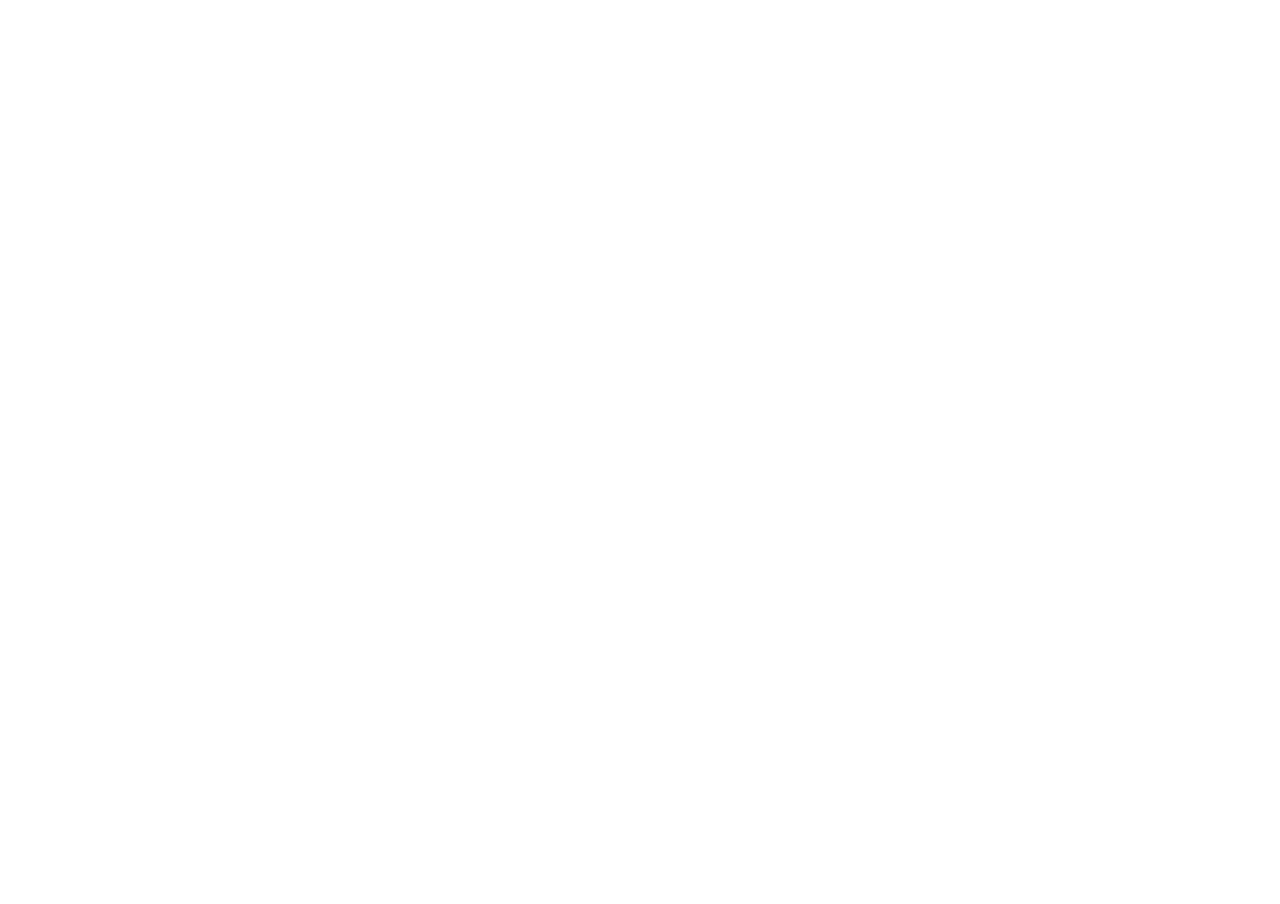
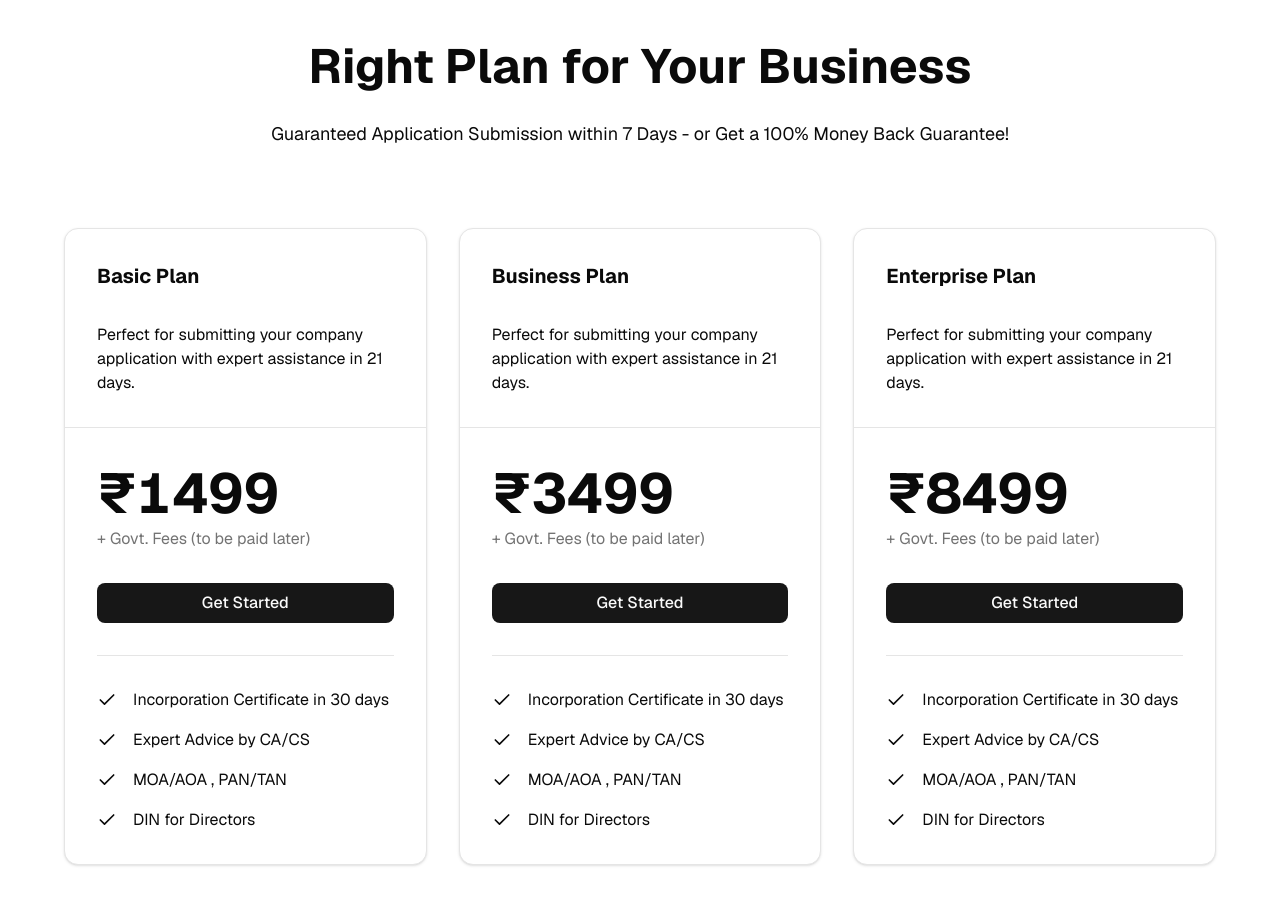
Before and after one commit to 0xdeathstalker/curly-rotary-phone, a Next.js app: page / in a window 1280 px wide. Shown: the part 1200-2104 px from the top of the page. Before the commit the page ends 1124 px from the top, so only its background shows below. Built offline with nearby package versions, Linux system fonts and the light colour scheme.

Commit message:
add: pricing section & updated mobile responsiveness

```diff
--- a/src/app/page.tsx
+++ b/src/app/page.tsx
@@ -1,4 +1,5 @@
 import { Hero } from "@/components/sections/hero";
+import { Pricing } from "@/components/sections/pricing";
 import { TrustedCompanies } from "@/components/sections/trusted-companies";
 
 export default function Home() {
@@ -7,6 +8,8 @@
       <Hero />
 
       <TrustedCompanies />
+
+      <Pricing />
     </main>
   );
 }
--- a/src/components/sections/hero.tsx
+++ b/src/components/sections/hero.tsx
@@ -28,7 +28,7 @@
         </Button>
       </div>
 
-      <form className="border p-8 w-full md:w-auto md:p-12 md:grow">
+      <form className="border rounded-md shadow-md p-8 w-full md:w-auto md:p-12 md:grow">
         <h1 className="text-2xl md:text-4xl font-bold mb-9">
           Register your private ltd. company
         </h1>
--- /dev/null
+++ b/src/components/sections/pricing.tsx
@@ -0,0 +1,97 @@
+import { Check } from "lucide-react";
+import Link from "next/link";
+import { buttonVariants } from "@/components/ui/button";
+import {
+  Card,
+  CardContent,
+  CardDescription,
+  CardHeader,
+} from "@/components/ui/card";
+import { Separator } from "@/components/ui/separator";
+import { cn } from "@/lib/utils";
+
+export function Pricing() {
+  return (
+    <section className="py-12 md:py-28">
+      <div className="space-y-6">
+        <h1 className="text-center text-2xl sm:text-4xl lg:text-5xl leading-tight font-bold">
+          Right Plan for Your Business
+        </h1>
+        <p className="text-center md:text-lg">
+          Guaranteed Application Submission within 7 Days - or Get a 100% Money
+          Back Guarantee!
+        </p>
+      </div>
+
+      <div className="flex flex-col lg:flex-row items-center justify-evenly gap-8 mt-8 md:mt-20">
+        {CardContents.map((item) => (
+          <Card key={`card-${item.title}`} className="py-8 gap-8">
+            <CardHeader className="px-8 text-[20px] font-bold gap-0">
+              {item.title}
+            </CardHeader>
+            <CardDescription className="text-base text-inherit px-8">
+              Perfect for submitting your company application with expert
+              assistance in 21 days.
+            </CardDescription>
+            <Separator className="px-8" />
+            <CardContent className="px-8">
+              <div className="flex flex-col gap-8">
+                <div>
+                  <h1 className="text-[56px] font-bold leading-[120%] tabular-nums">
+                    ₹{item.price}
+                  </h1>
+                  <p className="text-muted-foreground">
+                    + Govt. Fees (to be paid later)
+                  </p>
+                </div>
+
+                <Link
+                  href="#"
+                  className={cn(
+                    buttonVariants({ variant: "default", size: "lg" }),
+                    "text-base"
+                  )}
+                >
+                  Get Started
+                </Link>
+
+                <Separator />
+
+                <ul className="space-y-4">
+                  <li className="flex items-center gap-4">
+                    <Check className="size-5 shrink-0" /> Incorporation
+                    Certificate in 30 days
+                  </li>
+                  <li className="flex items-center gap-4">
+                    <Check className="size-5 shrink-0" /> Expert Advice by CA/CS
+                  </li>
+                  <li className="flex items-center gap-4">
+                    <Check className="size-5 shrink-0" /> MOA/AOA , PAN/TAN
+                  </li>
+                  <li className="flex items-center gap-4">
+                    <Check className="size-5 shrink-0" /> DIN for Directors
+                  </li>
+                </ul>
+              </div>
+            </CardContent>
+          </Card>
+        ))}
+      </div>
+    </section>
+  );
+}
+
+const CardContents = [
+  {
+    title: "Basic Plan",
+    price: "1499",
+  },
+  {
+    title: "Business Plan",
+    price: "3499",
+  },
+  {
+    title: "Enterprise Plan",
+    price: "8499",
+  },
+];
--- a/src/components/sections/trusted-companies.tsx
+++ b/src/components/sections/trusted-companies.tsx
@@ -3,12 +3,12 @@
 
 export function TrustedCompanies() {
   return (
-    <section className="h-[228px] flex items-center justify-between">
-      <h2 className="text-2xl font-bold max-w-[320px]">
+    <section className="w-full h-[152px] lg:h-[228px] flex items-center justify-center lg:justify-between">
+      <h2 className="hidden lg:inline-block text-2xl font-bold max-w-[320px]">
         Used by the world's most average companies
       </h2>
 
-      <div className="flex items-center gap-8">
+      <div className="flex items-center gap-8 overflow-hidden">
         <div className="flex items-center gap-1">
           <WebflowIcon />
           <span className="text-lg font-semibold">Webflow</span>
--- a/src/components/ui/button.tsx
+++ b/src/components/ui/button.tsx
@@ -5,7 +5,7 @@
 import { cn } from "@/lib/utils/index";
 
 const buttonVariants = cva(
-  "inline-flex items-center justify-center gap-2 whitespace-nowrap text-sm font-medium transition-all disabled:pointer-events-none disabled:opacity-50 [&_svg]:pointer-events-none [&_svg:not([class*='size-'])]:size-4 shrink-0 [&_svg]:shrink-0 outline-none focus-visible:border-ring focus-visible:ring-ring/50 focus-visible:ring-[3px] aria-invalid:ring-destructive/20 dark:aria-invalid:ring-destructive/40 aria-invalid:border-destructive",
+  "inline-flex items-center justify-center gap-2 whitespace-nowrap rounded-md text-sm font-medium transition-all disabled:pointer-events-none disabled:opacity-50 [&_svg]:pointer-events-none [&_svg:not([class*='size-'])]:size-4 shrink-0 [&_svg]:shrink-0 outline-none focus-visible:border-ring focus-visible:ring-ring/50 focus-visible:ring-[3px] aria-invalid:ring-destructive/20 dark:aria-invalid:ring-destructive/40 aria-invalid:border-destructive",
   {
     variants: {
       variant: {
@@ -22,8 +22,8 @@
       },
       size: {
         default: "h-9 px-4 py-2 has-[>svg]:px-3",
-        sm: "h-8 gap-1.5 px-3 has-[>svg]:px-2.5",
-        lg: "h-10 px-6 has-[>svg]:px-4",
+        sm: "h-8 rounded-md gap-1.5 px-3 has-[>svg]:px-2.5",
+        lg: "h-10 rounded-md px-6 has-[>svg]:px-4",
         icon: "size-9",
         "icon-sm": "size-8",
         "icon-lg": "size-10",
@@ -33,7 +33,7 @@
       variant: "default",
       size: "default",
     },
-  },
+  }
 );
 
 function Button({
--- /dev/null
+++ b/src/components/ui/card.tsx
@@ -0,0 +1,92 @@
+import type * as React from "react";
+
+import { cn } from "@/lib/utils/index";
+
+function Card({ className, ...props }: React.ComponentProps<"div">) {
+  return (
+    <div
+      data-slot="card"
+      className={cn(
+        "bg-card text-card-foreground flex flex-col gap-6 rounded-xl border py-6 shadow-sm",
+        className
+      )}
+      {...props}
+    />
+  );
+}
+
+function CardHeader({ className, ...props }: React.ComponentProps<"div">) {
+  return (
+    <div
+      data-slot="card-header"
+      className={cn(
+        "@container/card-header grid auto-rows-min grid-rows-[auto_auto] items-start gap-2 px-6 has-data-[slot=card-action]:grid-cols-[1fr_auto] [.border-b]:pb-6",
+        className
+      )}
+      {...props}
+    />
+  );
+}
+
+function CardTitle({ className, ...props }: React.ComponentProps<"div">) {
+  return (
+    <div
+      data-slot="card-title"
+      className={cn("leading-none font-semibold", className)}
+      {...props}
+    />
+  );
+}
+
+function CardDescription({ className, ...props }: React.ComponentProps<"div">) {
+  return (
+    <div
+      data-slot="card-description"
+      className={cn("text-muted-foreground text-sm", className)}
+      {...props}
+    />
+  );
+}
+
+function CardAction({ className, ...props }: React.ComponentProps<"div">) {
+  return (
+    <div
+      data-slot="card-action"
+      className={cn(
+        "col-start-2 row-span-2 row-start-1 self-start justify-self-end",
+        className
+      )}
+      {...props}
+    />
+  );
+}
+
+function CardContent({ className, ...props }: React.ComponentProps<"div">) {
+  return (
+    <div
+      data-slot="card-content"
+      className={cn("px-6", className)}
+      {...props}
+    />
+  );
+}
+
+function CardFooter({ className, ...props }: React.ComponentProps<"div">) {
+  return (
+    <div
+      data-slot="card-footer"
+      className={cn("flex items-center px-6 [.border-t]:pt-6", className)}
+      {...props}
+    />
+  );
+}
+
+export {
+  Card,
+  CardHeader,
+  CardFooter,
+  CardTitle,
+  CardAction,
+  CardDescription,
+  CardContent,
+};
--- a/src/components/ui/input.tsx
+++ b/src/components/ui/input.tsx
@@ -1,4 +1,4 @@
-import * as React from "react";
+import type * as React from "react";
 
 import { cn } from "@/lib/utils/index";
 
@@ -8,10 +8,10 @@
       type={type}
       data-slot="input"
       className={cn(
-        "file:text-foreground placeholder:text-muted-foreground selection:bg-primary selection:text-primary-foreground dark:bg-input/30 border-input h-9 w-full min-w-0 border bg-transparent px-3 py-1 text-base shadow-xs transition-[color,box-shadow] outline-none file:inline-flex file:h-7 file:border-0 file:bg-transparent file:text-sm file:font-medium disabled:pointer-events-none disabled:cursor-not-allowed disabled:opacity-50 md:text-sm",
+        "file:text-foreground placeholder:text-muted-foreground selection:bg-primary selection:text-primary-foreground dark:bg-input/30 border-input rounded-md h-9 w-full min-w-0 border bg-transparent px-3 py-1 text-base shadow-xs transition-[color,box-shadow] outline-none file:inline-flex file:h-7 file:border-0 file:bg-transparent file:text-sm file:font-medium disabled:pointer-events-none disabled:cursor-not-allowed disabled:opacity-50 md:text-sm",
         "focus-visible:border-ring focus-visible:ring-ring/50 focus-visible:ring-[3px]",
         "aria-invalid:ring-destructive/20 dark:aria-invalid:ring-destructive/40 aria-invalid:border-destructive",
-        className,
+        className
       )}
       {...props}
     />
```
